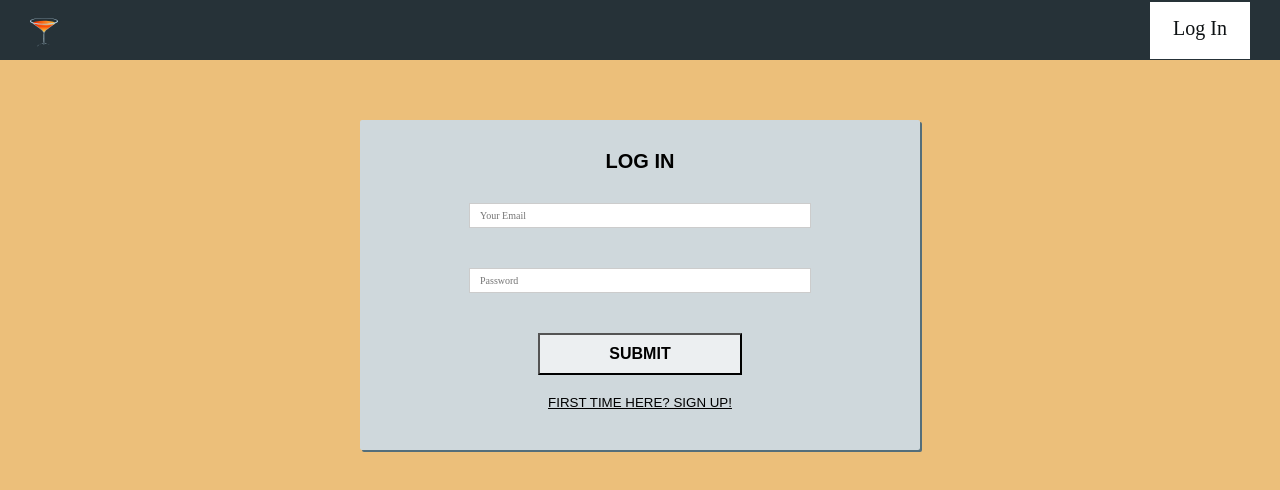
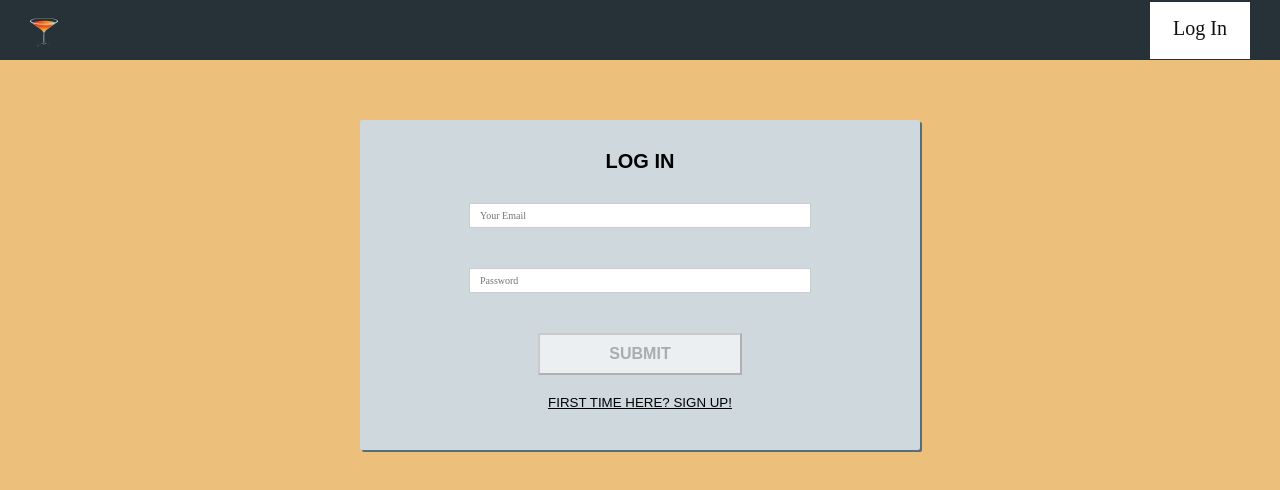
Before and after one commit to indy728/flashcards, a React (Create React App) app: page /auth in a window 1280 px wide. Shown: the top 490 px of the page. Built offline with nearby package versions, Linux system fonts and the light colour scheme; no server answers; what styled-theme would draw is missing.

Commit message:
added form clearing and installed firebase pm

```diff
--- a/package.json
+++ b/package.json
@@ -5,6 +5,7 @@
   "dependencies": {
     "axios": "^0.19.0",
     "dotenv": "^8.1.0",
+    "firebase": "^7.2.1",
     "prop-types": "^15.7.2",
     "react": "^16.10.1",
     "react-dom": "^16.10.1",
--- a/src/components/UI/Button/Button.js
+++ b/src/components/UI/Button/Button.js
@@ -11,10 +11,8 @@ const Button = styled.button`
 
 const button = (props) => (
     <Button
-            className={props.className}
-            disabled={props.disabled}
-            // className={[classes.Button, classes[props.btnType]].join(' ')}
-            onClick={props.clicked}
+        {...props}
+        onClick={props.clicked}
         >
             {props.children}
     </Button>
--- a/src/containers/Auth/Auth.js
+++ b/src/containers/Auth/Auth.js
@@ -166,7 +166,8 @@ class Auth extends Component {
                 touched: false
             },
         },
-        isSignUp: false
+        isSignUp: false,
+        formIsValid: false
     }
 
     checkValidity = (value, rules) => {
@@ -185,15 +186,21 @@ class Auth extends Component {
         // TO DO
         // way more validation stuff
 
-        console.log('[Auth.js] checkValidity() isValid', isValid)
+        return isValid
+    }
 
-        return isValid
+    updateControlsAndFormValidity = (updatedControls, formIsValid) => {
+        if (this.state.isSignUp) {
+            this.setState({signUpControls: updatedControls, formIsValid: formIsValid})
+        } else {
+            this.setState({loginControls: updatedControls, formIsValid: formIsValid})
+        }
     }
 
     // updates auth app with user entry, changes value, checks validity
     inputChangedHandler = (event, controlName) => {
-        let controls = this.state.loginControls
-        if (this.state.isSignUp) controls = this.state.signUpControls
+        let controls = {...this.state.loginControls}
+        if (this.state.isSignUp) controls = {...this.state.signUpControls}
         const updatedControls = updateObject(controls, {
             [controlName]: updateObject(controls[controlName], {
                 value: event.target.value,
@@ -201,14 +208,27 @@ class Auth extends Component {
                 touched: true
             })
         })
-        if (this.state.isSignUp) {
-            this.setState({signUpControls: updatedControls})
-        } else {
-            this.setState({loginControls: updatedControls})
+
+        let formIsValid = true
+        for (let inputIdentifier in controls) {
+            formIsValid = controls[inputIdentifier].valid && formIsValid
         }
+
+        this.updateControlsAndFormValidity(updatedControls, formIsValid)
     }
 
     switchAuthModeHandler = () => {
+        let updatedControls = {...this.state.loginControls}
+        if (this.state.isSignUp) updatedControls = {...this.state.signUpControls}
+
+        for (let controlName in updatedControls) {
+            updatedControls[controlName].value = ''
+            updatedControls[controlName].valid = false
+            updatedControls[controlName].touched = false
+        }
+
+        this.updateControlsAndFormValidity(updatedControls, false)
+
         this.setState(prevState => {
             return {
                 isSignUp: !prevState.isSignUp}
@@ -269,7 +289,7 @@ class Auth extends Component {
                 <AuthForm
                     onSubmit={this.submitHandler}>
                     {form}
-                    <FormButton>SUBMIT</FormButton>
+                    <FormButton disabled={!this.state.formIsValid}>SUBMIT</FormButton>
                 </AuthForm>
                 <SwitchButton
                     className="SwitchButton"
--- a/src/containers/HomePage/HomePage.js
+++ b/src/containers/HomePage/HomePage.js
@@ -4,11 +4,15 @@ import { connect } from 'react-redux'
 import ContentBlock from '../../components/UI/ContentBlock/ContentBlock'
 
 const Wrapper = styled(ContentBlock)`
-    width: 80rem;
+    width: 80%;
     display: flex;
     flex-flow: column;
     justify-content: center;
     padding: 3rem;
+
+    /* @media (min-width: 900px) {
+        width: 80rem;
+    } */
 `
 
 const Intro = styled.div`
@@ -39,14 +43,14 @@ class HomePage extends Component {
 
         const funcCompList = functionalComponents.map(component => {
             return (
-                <FunctionalComponents>
+                <FunctionalComponents key={component}>
                     {component}
                 </FunctionalComponents>
             )
         })
         return (
             <React.Fragment>
-                <Wrapper>
+                <Wrapper className="HomePage">
                     <Intro>
                         <h1>Welcome, subject id {this.props.userId}! And congratulations!</h1>
                         <h2>Now that you are logged in, you can do <span style={{"fontWeight": "bold"}}>{functionalComponents.length}</span> things:</h2>
--- a/src/store/actions/auth.js
+++ b/src/store/actions/auth.js
@@ -27,7 +27,6 @@ export const authFail = error => {
 export const auth = (authInfo) => {
     return dispatch => {
         dispatch(authStart())
-        console.log(authInfo)
         const authData = {
             email: authInfo.email,
             password: authInfo.password,
```
Also changed, not shown: src/App.js (+2 -12 lines), 1 other file (tests, documents, lock files or other folders).
